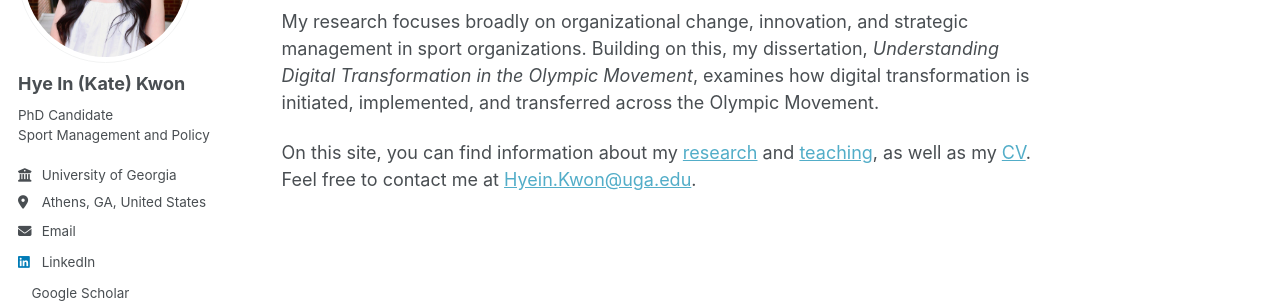
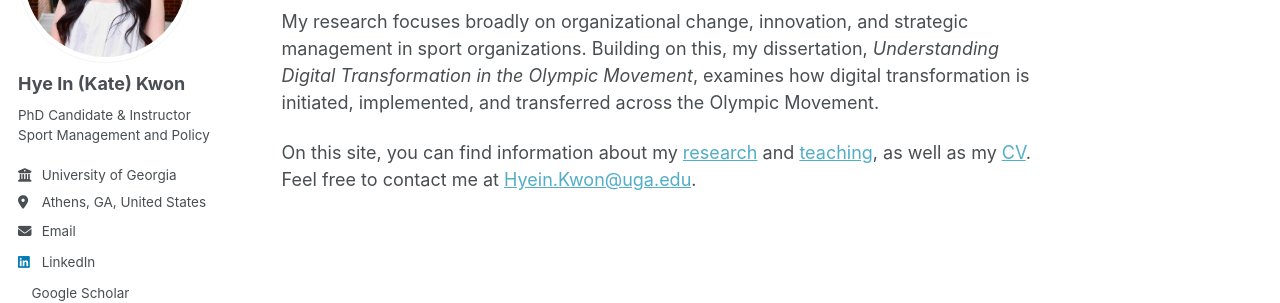
Before and after one commit to katehyeinkwon/katehyeinkwon.github.io, a Jekyll site: the page built from _pages/about.md, in a window 1280 px wide. Shown: the part 211-514 px from the top of the page. Built offline with Jekyll 4.4.1, drawn with Linux system fonts in a browser that asks for light colours; a style sheet for code colours, icons or effects is not loaded.

Commit message:
Update _config.yml

```diff
--- a/_config.yml
+++ b/_config.yml
@@ -26,7 +26,7 @@ author:
   avatar           : "Kwon pic.jpg"
   name             : "Hye In (Kate) Kwon"
   pronouns         : # example: "she/her"
-  bio              : "PhD Candidate<br>Sport Management and Policy"
+  bio              : "PhD Candidate & Instructor<br>Sport Management and Policy"
   employer         : "University of Georgia"
   location         : "Athens, GA, United States"
   email            : "Hyein.Kwon@uga.edu"
```
